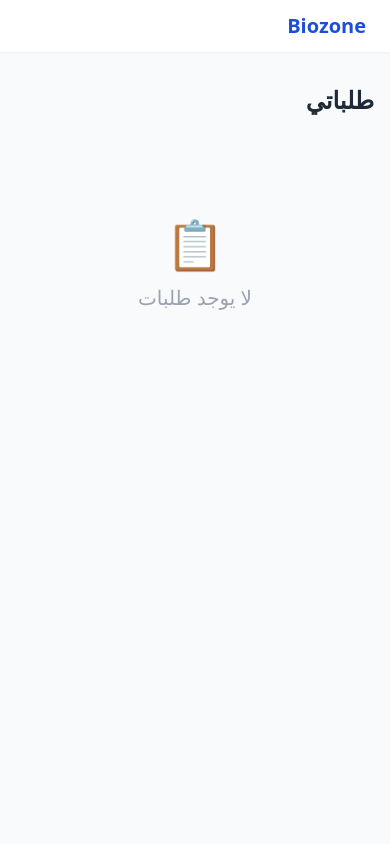
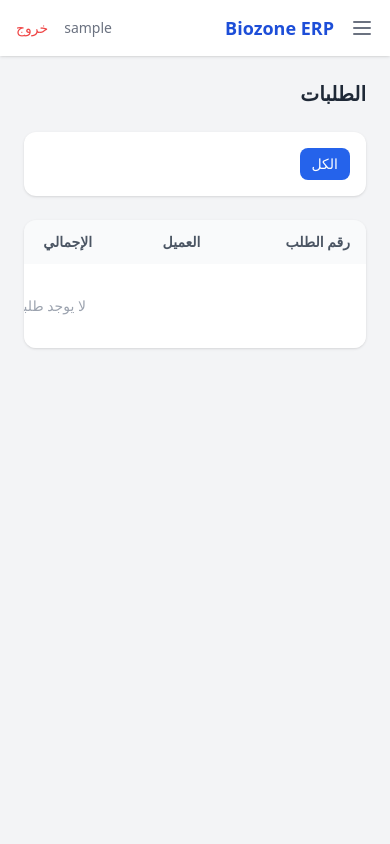
Before and after one commit to AbdoDev1/biozone-system, a Django app: page /orders/ in a window 390 px wide. Run offline with Django 5.2, Linux system fonts and the light colour scheme; the visitor is signed in with stand-in values (Sample User, id 1); data that the repository does not hold is empty; some libraries are stand-ins or nearby versions.

Commit message:
edit order.list make it responsive

```diff
--- a/orders/templates/orders/order_list.html
+++ b/orders/templates/orders/order_list.html
@@ -1,35 +1,45 @@
-<!DOCTYPE html>
-<html lang="ar" dir="rtl">
-<head>
-  <meta charset="UTF-8">
-  <meta name="viewport" content="width=device-width, initial-scale=1.0">
-  <title>طلباتي — Biozone</title>
-  <script src="https://cdn.tailwindcss.com"></script>
-</head>
-<body class="bg-gray-50" dir="rtl">
+{% extends 'staff/base.html' %}
+{% block title %}الطلبات — Biozone ERP{% endblock %}
+{% block content %}
 
-  <nav class="bg-white shadow-sm px-6 py-3 flex justify-between items-center">
-    <a href="{% url 'catalog:home' %}" class="font-bold text-blue-700 text-xl">Biozone</a>
-  </nav>
+<div class="flex justify-between items-center mb-6">
+    <h1 class="text-xl font-bold text-gray-800">الطلبات</h1>
+</div>
 
-  {% include 'orders/partials/messages.html' %}
+<!-- فلتر الحالة -->
+<div class="bg-white rounded-xl shadow p-4 mb-6 flex flex-wrap gap-2 text-sm">
+    <a href="{% url 'staff:order_list' %}"
+       class="px-3 py-1.5 rounded-lg {% if not selected_status %}bg-blue-600 text-white{% else %}bg-gray-100 text-gray-600 hover:bg-gray-200{% endif %}">
+        الكل
+    </a>
+    {% for value, label in status_choices %}
+    <a href="?status={{ value }}"
+       class="px-3 py-1.5 rounded-lg {% if selected_status == value %}bg-blue-600 text-white{% else %}bg-gray-100 text-gray-600 hover:bg-gray-200{% endif %}">
+        {{ label }}
+    </a>
+    {% endfor %}
+</div>
 
-
-  <div class="max-w-3xl mx-auto px-4 py-8">
-    <h1 class="text-2xl font-bold text-gray-800 mb-6">طلباتي</h1>
-
-    {% if orders %}
-    <div class="space-y-4">
+<div class="bg-white rounded-xl shadow overflow-x-auto">
+    <table class="w-full text-sm min-w-[640px]">
+        <thead class="bg-gray-50 text-gray-600">
+            <tr>
+                <th class="px-4 py-3 text-right">رقم الطلب</th>
+                <th class="px-4 py-3 text-right">العميل</th>
+                <th class="px-4 py-3 text-right">الإجمالي</th>
+                <th class="px-4 py-3 text-right">الحالة</th>
+                <th class="px-4 py-3 text-right">التاريخ</th>
+                <th class="px-4 py-3"></th>
+            </tr>
+        </thead>
+        <tbody class="divide-y divide-gray-100">
             {% for order in orders %}
-      <a href="{% url 'orders:order_detail' order.pk %}"
-         class="bg-white rounded-2xl shadow-sm p-5 flex flex-col sm:flex-row sm:justify-between sm:items-center gap-3 hover:shadow-md transition block">
-        <div>
-          <p class="font-bold text-gray-800">طلب #{{ order.pk }}</p>
-          <p class="text-xs text-gray-400 mt-1">{{ order.created_at|date:"d/m/Y" }}</p>
-        </div>
-        <div class="flex items-center gap-4">
-          <span class="font-bold text-blue-700">{{ order.total }} ج.م</span>
-          <span class="px-3 py-1 rounded-full text-xs font-medium
+            <tr class="hover:bg-gray-50">
+                <td class="px-4 py-3 font-medium">#{{ order.pk }}</td>
+                <td class="px-4 py-3">{{ order.client.username }}</td>
+                <td class="px-4 py-3 font-semibold text-blue-700">{{ order.total }} ج.م</td>
+                <td class="px-4 py-3">
+                    <span class="px-2 py-1 rounded-full text-xs
                         {% if order.status == 'PENDING' %}bg-yellow-100 text-yellow-700
                         {% elif order.status == 'NEEDS_APPROVAL' %}bg-orange-100 text-orange-700
                         {% elif order.status == 'CONFIRMED' %}bg-green-100 text-green-700
@@ -37,16 +47,19 @@
                         {% else %}bg-blue-100 text-blue-700{% endif %}">
                         {{ order.get_status_display }}
                     </span>
+                </td>
+                <td class="px-4 py-3 text-gray-500">{{ order.created_at|date:"Y-m-d H:i" }}</td>
+                <td class="px-4 py-3">
+                    <a href="{% url 'staff:order_detail' order.pk %}" class="text-blue-600 hover:underline text-xs">عرض</a>
+                </td>
+            </tr>
+            {% empty %}
+            <tr>
+                <td colspan="6" class="px-4 py-8 text-center text-gray-400">لا يوجد طلبات</td>
+            </tr>
+            {% endfor %}
+        </tbody>
+    </table>
 </div>
-      </a>
-      {% endfor %}
-    </div>
-    {% else %}
-    <div class="text-center py-20 text-gray-400">
-      <p class="text-5xl mb-4">📋</p>
-      <p class="text-xl">لا يوجد طلبات </p>
-    </div>
-    {% endif %}
-  </div>
-</body>
-</html>
+
+{% endblock %}
```
Lines whose indentation alone changed are shown as unchanged.
